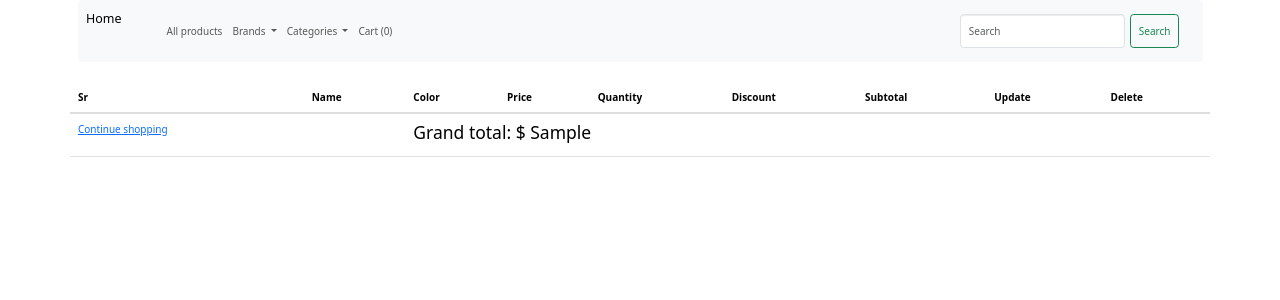
After one commit to VitaliiFedin/Flask_E-commerce, a Flask app: template app/templates/cart/show_items.html in a window 1280 px wide. The commit adds this page. Shown: the top 300 px of the page. Run offline with Flask 3, Linux system fonts and the light colour scheme; the template is opened without the code that fills it: most values are stand-ins (such as "Sample title", 1, 10 or a date in 2020); some libraries are stand-ins or nearby versions.

Commit message:
added cart page

```diff
--- a/app/templates/_navbar.html
+++ b/app/templates/_navbar.html
@@ -32,7 +32,7 @@
           </ul>
         </li>
         <li class="nav-item">
-          <a class="nav-link disabled" href="#" tabindex="-1" >Cart ({{ session['Shoppingcart'] | length }})</a>
+          <a class="nav-link" href="{{url_for('cart.get_items')}}" tabindex="-1" >Cart ({{ session['Shoppingcart'] | length }})</a>
         </li>
       </ul>
       <form class="d-flex">
--- /dev/null
+++ b/app/templates/cart/show_items.html
@@ -0,0 +1,51 @@
+{% extends 'base.html' %}
+{% block navbar %}
+    {% include '_navbar.html' %}
+{% endblock navbar %}
+{% block content %}
+<div class="container">
+    <div class="row">
+        <table class="table table-sm">
+            <thead>
+                <th>Sr</th>
+                <th>Name</th>
+                <th>Color</th>
+                <th>Price</th>
+                <th>Quantity</th>
+                <th>Discount</th>
+                <th>Subtotal</th>
+                <th>Update</th>
+                <th>Delete</th>
+            </thead>
+            <tbody>
+                <tr>
+                {% for key,product in session['Shoppingcart'].items()  %}
+                    {% set subtotal = product.price|float * product.quantity|int %}
+                    {% set discount = "%0.2f" |format((product.discount/100)*product.price|float) %}
+                    <td>{{ loop.index }}</td>
+                    <td>{{ product.name }}</td>
+                    <td>{{ product.color }}</td>
+                    <td>$ {{ product.price}} </td>
+                    <td>{{ product.quantity }}</td>
+                    {% if product.discount>0 %}
+                        <td>{{ product.discount }}% is $ {{ discount }}  </td>
+                    {% else %}
+                        <td></td>
+                    {% endif %}
+                    <td>$ {{ "%0.2f"|format((subtotal|float)-(discount|float*product.quantity|int))}} </td>
+                    <td><a href="#" class="btn btn-info">Update</a> </td>
+                    <td><a href="#" class="btn btn-danger">Remove</a> </td>
+                </tr>
+                {% endfor %}
+                <tr>
+                    <td><a href="{{url_for('main.home_page')}}"> Continue shopping</a></td>
+                    <td></td>
+                    <td colspan="7"><h3>Grand total: $ {{ grand_subtotal }}</h3></td>
+                </tr>
+
+            </tbody>
+        </table>
+
+    </div>
+</div>
+{% endblock content %}
--- a/app/templates/products/index.html
+++ b/app/templates/products/index.html
@@ -27,7 +27,7 @@
 
 
                         {% if item.id|string() in session['Shoppingcart'] %}
-                    <a href="#" class="btn btn-info">Cart</a>
+                    <a href="{{url_for('cart.get_items')}}" class="btn btn-info">Cart</a>
                    {% else %}
                 <form action="{{ url_for('cart.add_cart') }}" method="post">
                     <input type="hidden" name="product_id" value={{ item.id }}>
@@ -99,7 +99,7 @@
 
 
                         {% if item.id|string() in session['Shoppingcart'] %}
-                    <a href="#" class="btn btn-info">Cart</a>
+                    <a href="{{url_for('cart.get_items')}}" class="btn btn-info">Cart</a>
                    {% else %}
                 <form action="{{ url_for('cart.add_cart') }}" method="post">
                     <input type="hidden" name="product_id" value={{ item.id }}>
@@ -173,7 +173,7 @@
 
 
                         {% if product.id|string() in session['Shoppingcart'] %}
-                    <a href="#" class="btn btn-info">Cart</a>
+                    <a href="{{url_for('cart.get_items')}}" class="btn btn-info">Cart</a>
                    {% else %}
                 <form action="{{ url_for('cart.add_cart') }}" method="post">
                     <input type="hidden" name="product_id" value={{ product.id }}>
--- a/app/templates/products/single_page.html
+++ b/app/templates/products/single_page.html
@@ -26,7 +26,7 @@
                 <hr>
 
                 {% if product.id|string() in session['Shoppingcart'] %}
-                    <a href="#" class="btn btn-info">Cart</a>
+                    <a href="{{url_for('cart.get_items')}}" class="btn btn-info">Cart</a>
                    {% else %}
                 <form action="{{ url_for('cart.add_cart') }}" method="post">
                     <input type="hidden" name="product_id" value={{ product.id }}>
```
Also changed, not shown: app/cart/views.py (+14 -0 lines).
